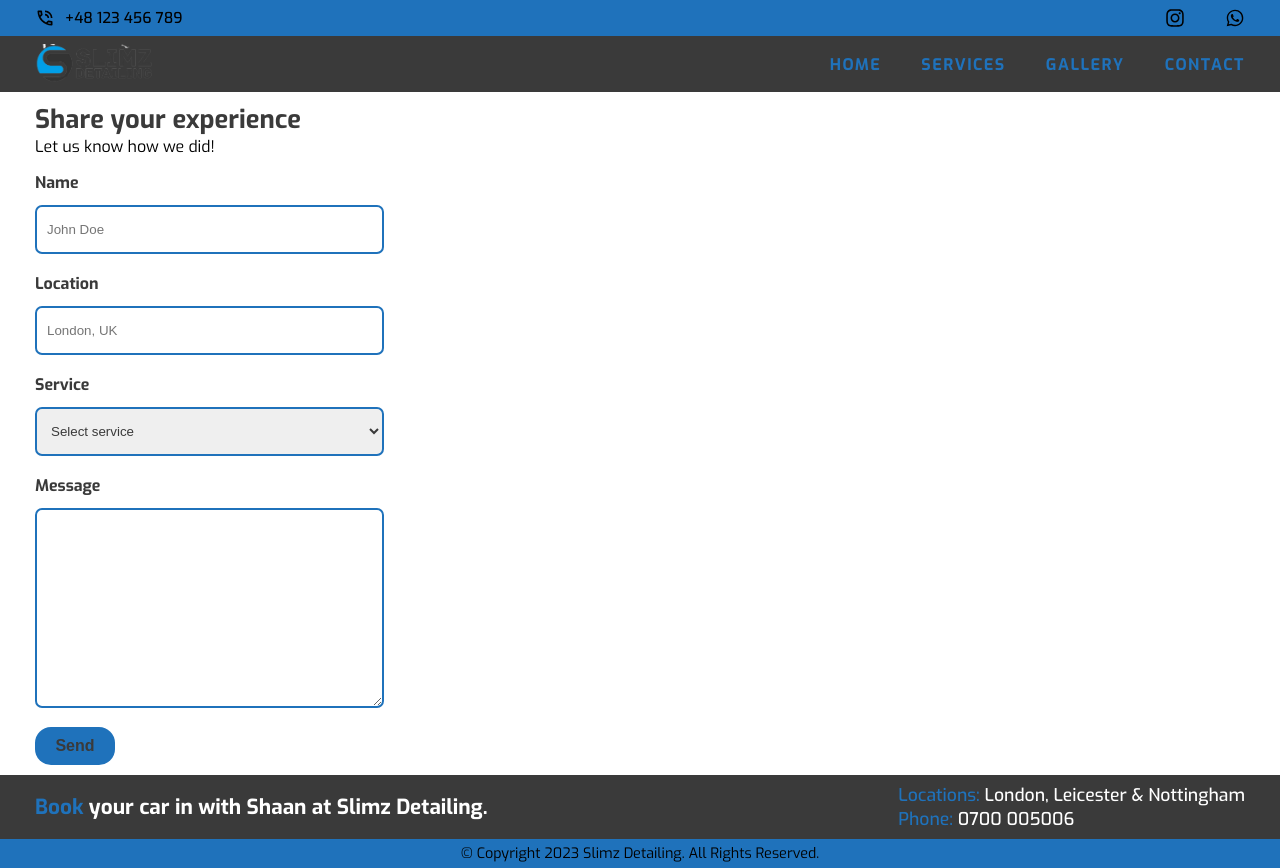
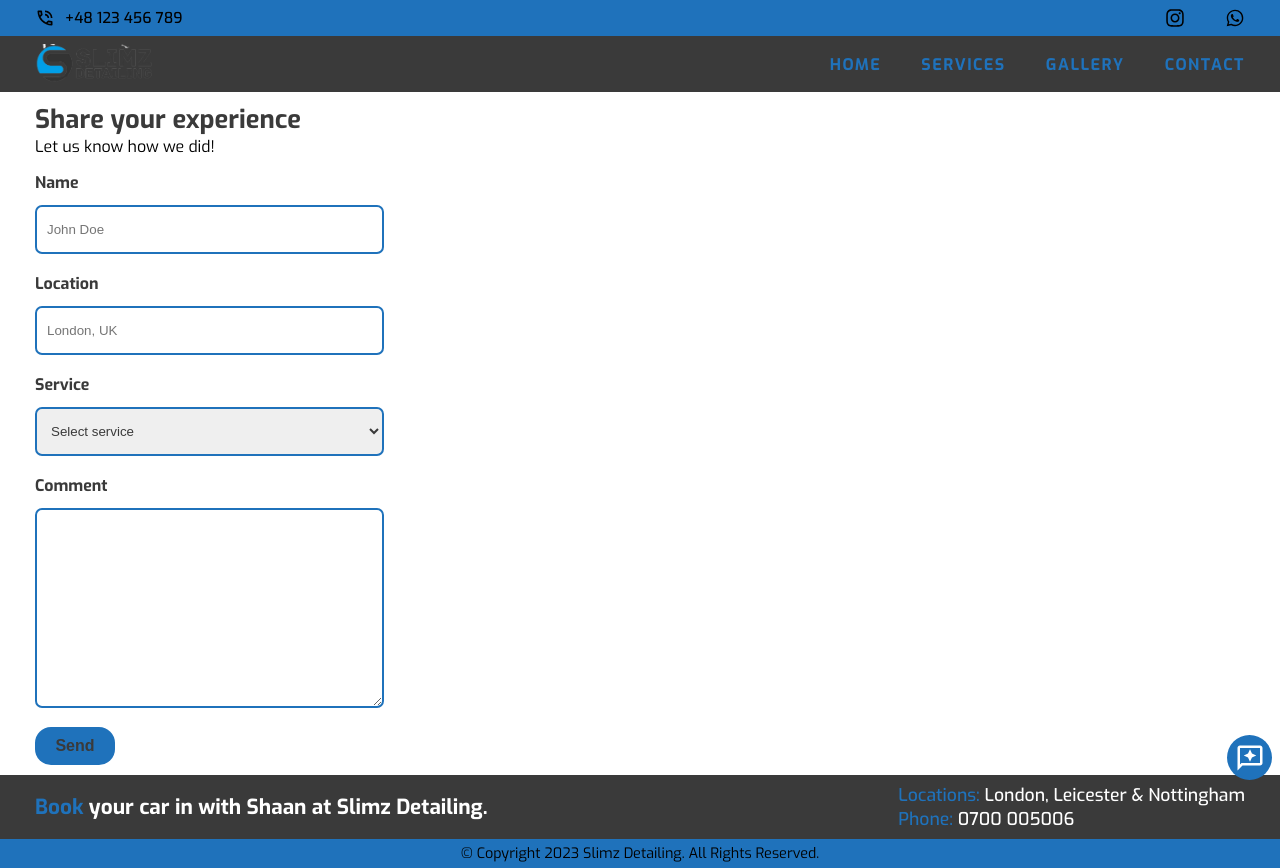
Before and after one commit to jeromekithinji/slimz-detailing, a React (Create React App) app: page /review in a window 1280 px wide. Built offline with nearby package versions, Linux system fonts and the light colour scheme.

Commit message:
Review button added

```diff
--- a/src/App.css
+++ b/src/App.css
@@ -30,3 +30,44 @@
 .no-padding {
     padding: 0px !important;
 }
+
+.App__content__reviewButton {
+    background-color: #1F72BB;
+    border-radius: 45px;
+    width: 45px;
+    height: 45px;
+    display: flex;
+    align-items: center;
+    justify-content: center;
+    position: fixed;
+    bottom: 20px; /* Adjust the distance from the bottom as needed */
+    right: 20px; /* Adjust the distance from the right as needed */
+    z-index: 999; /* Ensure it's above other content */
+}
+
+.App__content__reviewButton-icon {
+    color: white;
+    font-size: 30px;
+}
+
+/* Add this CSS to your existing styles */
+.App__content__reviewButton {
+    position: fixed;
+    bottom: 20px; /* Adjust the distance from the bottom as needed */
+    right: 8px; /* Adjust the distance from the right as needed */
+    z-index: 999; /* Ensure it's above other content */
+}
+
+.App__content__reviewButton:hover::before {
+    content: "Write a review";
+    position: absolute;
+    display: block;
+    background-color: rgba(0, 0, 0, 0.7);
+    color: white;
+    padding: 5px;
+    border-radius: 5px;
+    bottom: calc(100% + 5px); /* Adjust the distance from the button */
+    left: 50%;
+    transform: translateX(-50%);
+    z-index: 1000; /* Ensure it's above the button */
+}
--- a/src/App.js
+++ b/src/App.js
@@ -10,6 +10,8 @@ import GalleryPage from "./pages/galleryPage/galleryPage";
 import { BrowserRouter as Router, Switch, Route, Routes, BrowserRouter } from "react-router-dom";
 import ContactPage from "./pages/contactPage/contactPage";
 import ReviewPage from "./pages/reviewPage/reviewPage";
+import { MdOutlineReviews } from "react-icons/md";
+
 
 function App() {
     return (
@@ -27,6 +29,9 @@ function App() {
                         <Route path="/contact" element={<ContactPage />} />
                         <Route path="/review" element={<ReviewPage />} />
                     </Routes>
+                    <div className="App__content__reviewButton">
+                        <MdOutlineReviews className="App__content__reviewButton-icon"/>
+                    </div>
                 </div>
                 <div className="App__footer">
                     <ContactFooter />
--- a/src/components/formField/formField.scss
+++ b/src/components/formField/formField.scss
@@ -36,7 +36,7 @@
     height: 200px;
     min-width: 349px;
     max-height: 200px;
-    max-width: 349px;
+    width: 349px;
 }
 
 @media (max-width: 768px) {
--- a/src/pages/reviewPage/reviewPage.jsx
+++ b/src/pages/reviewPage/reviewPage.jsx
@@ -36,6 +36,7 @@ const ReviewPage = () => {
             <p className="reviewPage-title">Share your experience</p>
             <p className="reviewPage-subHeading">Let us know how we did!</p>
             <div className="reviewPage-form">
+                {/* <div className="reviewPage-form__section"> */}
                     <FormField
                         label={"Name"}
                         type={"text"}
@@ -50,6 +51,7 @@ const ReviewPage = () => {
                         name={"location"}
                         onChange={handleInputChange}
                     />
+                {/* </div> */}
                 <FormField
                     onChange={handleInputChange}
                     label={"Service"}
@@ -62,10 +64,10 @@ const ReviewPage = () => {
                     selectFirstOption={"Select service"}
                 />
                 <FormField
-                    label={"Message"}
+                    label={"Comment"}
                     type={"textarea"}
                     placeholder={""}
-                    name={"message"}
+                    name={"Comment"}
                     onChange={handleInputChange}
                 />
                 <button
--- a/src/pages/reviewPage/reviewPage.scss
+++ b/src/pages/reviewPage/reviewPage.scss
@@ -31,5 +31,12 @@
                 border: 2px solid $primary-color;
             }
         }
+
+        &__section {
+            display: flex;
+            width: 100%;
+            align-items: center;
+            gap: 30px;
+        }
     }
 }
```
Lines whose indentation alone changed are shown as unchanged.
